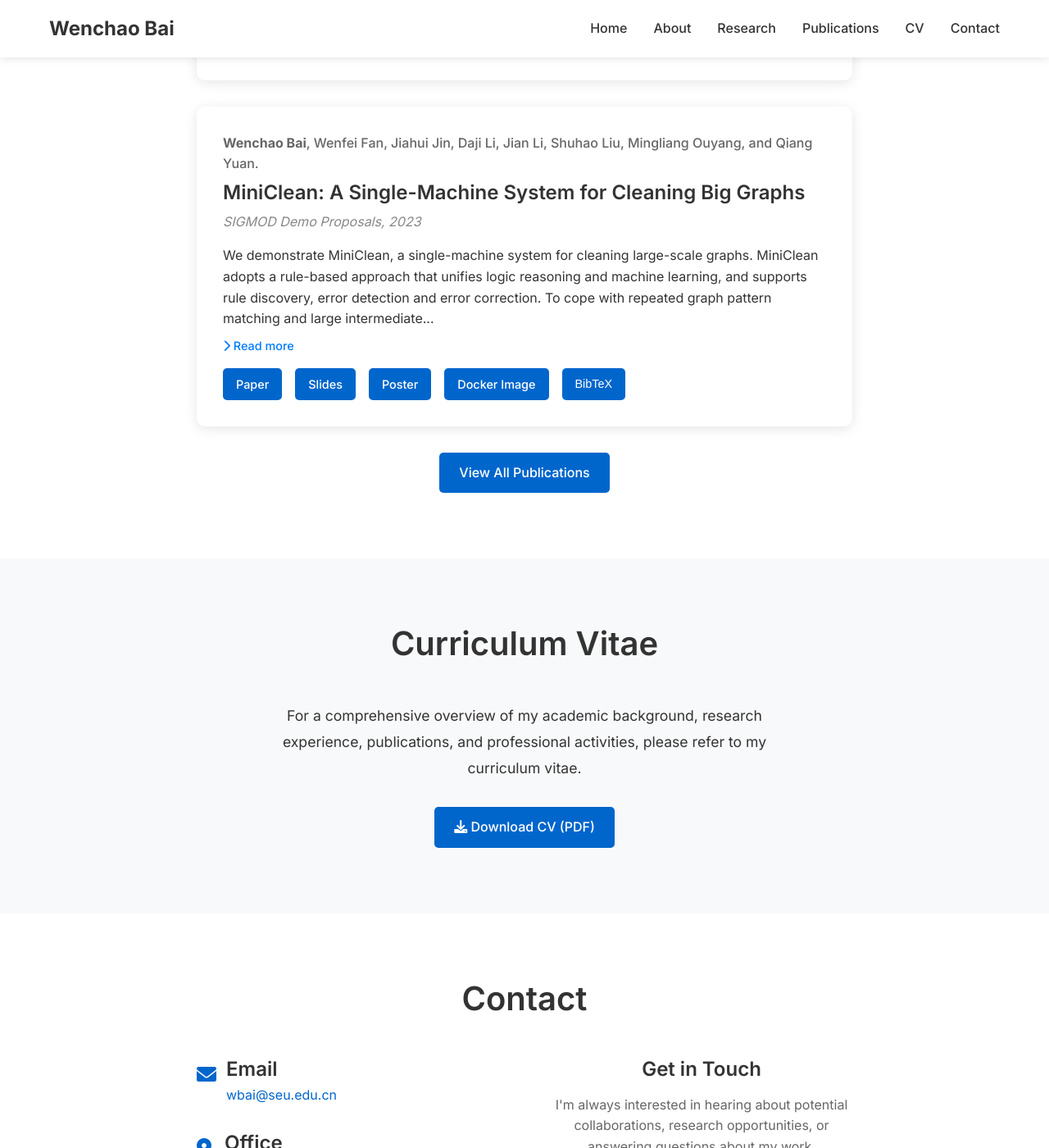
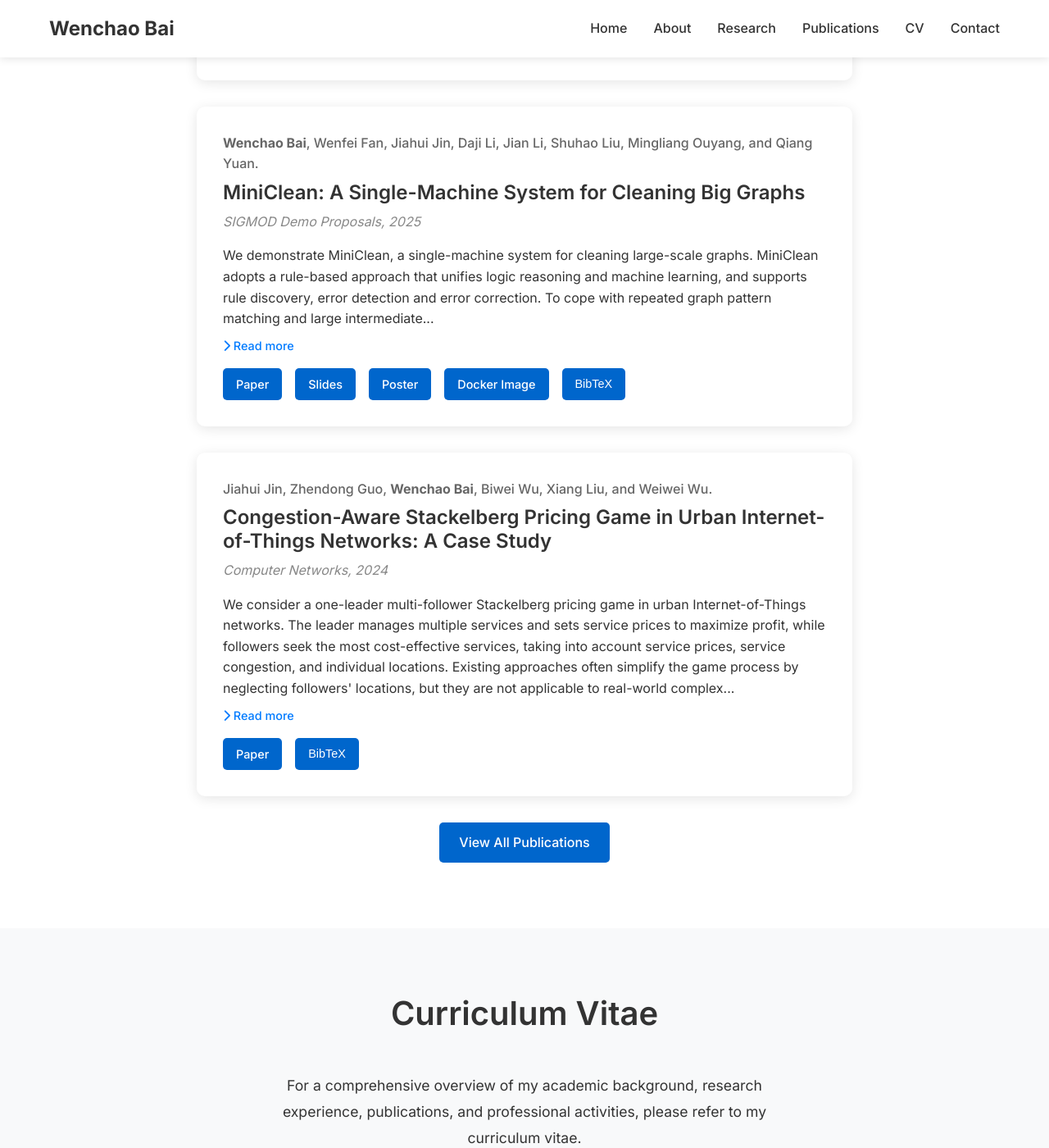
Before and after one commit to bai-wenchao/bai-wenchao.github.io, a Jekyll site: the page built from index.html, in a window 1280 px wide and 1400 px high, scrolled down 2122 px. Shown: the whole window at 82% size. Built offline with Jekyll 4.4.1, drawn with Linux system fonts in a browser that asks for light colours.

Commit message:
Added paper spiter.

```diff
--- a/index.html
+++ b/index.html
@@ -113,7 +113,7 @@ layout: default
           </p>
           <h3>MiniClean: A Single-Machine System for Cleaning Big Graphs</h3>
           <p class="publication-venue">
-            <em>SIGMOD Demo Proposals</em>, 2023
+            <em>SIGMOD Demo Proposals</em>, 2025
           </p>
           <p class="publication-abstract">
             We demonstrate MiniClean, a single-machine system for cleaning large-scale graphs. MiniClean adopts a rule-based approach that unifies logic reasoning and machine learning, and supports rule discovery, error detection and error correction. To cope with repeated graph pattern matching and large intermediate results, MiniClean proposes (1) a pipelined workflow that coordinates CPU, GPU and I/O operations, (2) memory footprint reduction by bundled processing and data compression, and (3) a multi-mode parallel model that combines SIMD, pipelined, and independent parallelism to maximize CPU--GPU synergy. We demonstrate how MiniClean cleans real-life billion-scale graphs and outperforms a SOTA multi-machine system with a 32-node cluster by at least 8.09X.
@@ -133,6 +133,36 @@ layout: default
           </div>
         </div>
       </div>
+
+    <div class="publication-item">
+        <div class="publication-content">
+          <p class="publication-authors">
+            Jiahui Jin, Zhendong Guo, <strong>Wenchao Bai</strong>, Biwei Wu, Xiang Liu, and Weiwei Wu.
+          </p>
+          <h3>Congestion-Aware Stackelberg Pricing Game in Urban Internet-of-Things Networks: A Case Study</h3>
+          <p class="publication-venue">
+            <em>Computer Networks</em>, 2024
+          </p>
+          <p class="publication-abstract">
+            We consider a one-leader multi-follower Stackelberg pricing game in urban Internet-of-Things networks. The leader manages multiple services and sets service prices to maximize profit, while followers seek the most cost-effective services, taking into account service prices, service congestion, and individual locations. Existing approaches often simplify the game process by neglecting followers' locations, but they are not applicable to real-world complex spatial distributions. In this paper, we focus on the congestion-aware Stackelberg pricing game in urban Internet-of-Things networks, using electric vehicle charging as a case study. The game is reformulated as a mathematical program with equilibrium constraints (MPEC) that considers both congestion effects and followers' spatial distributions. To solve the MPEC, we introduce the Segmentation-based Pricing with ITERative Optimization (SPITER) algorithm, which converges to a local maximum. Additionally, optimization techniques are developed to improve the performance of solving SPITER in urban environments. We evaluate the performance of SPITER using extensive experiments with two real-life urban datasets, demonstrating the advantages of our model and illustrating SPITER's effectiveness and convergence.
+          </p>
+          <div class="publication-links">
+            <a href="/assets/files/publications/25_miniclean_demo/paper.pdf" class="btn btn-small">Paper</a>
+            <button class="btn btn-small" onclick="copyToClipboard(`@article{spiter_cn24,
+  title={Congestion-Aware Stackelberg Pricing Game in Urban Internet-of-Things Networks: A Case Study},
+  author={Jin, Jiahui and Guo, Zhendong and Bai, Wenchao and Wu, Biwei and Liu, Xiang and Wu, Weiwei},
+  journal={Computer Networks},
+  volume={246},
+  pages={110405},
+  year={2024},
+  publisher={Elsevier}
+}
+`)">BibTeX</button>
+          </div>
+        </div>
+      </div>
+
+
     </div>
     <div class="text-center">
       <a href="{{ site.social.google_scholar }}" class="btn">View All Publications</a>
```
